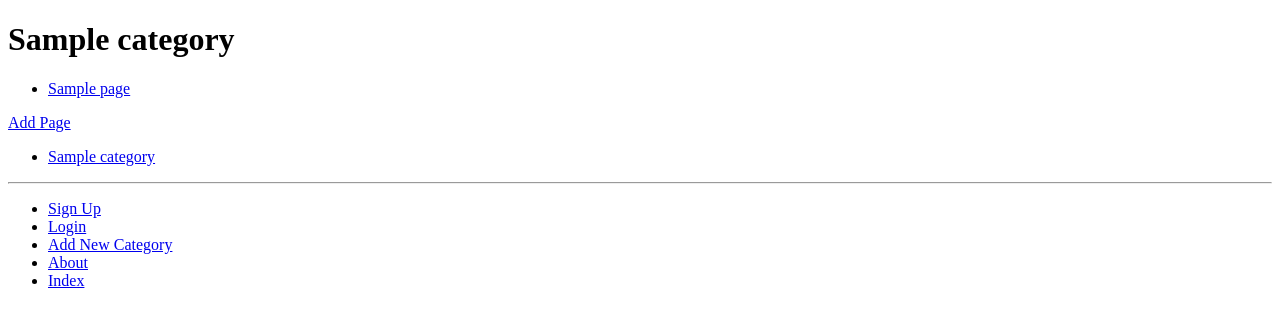
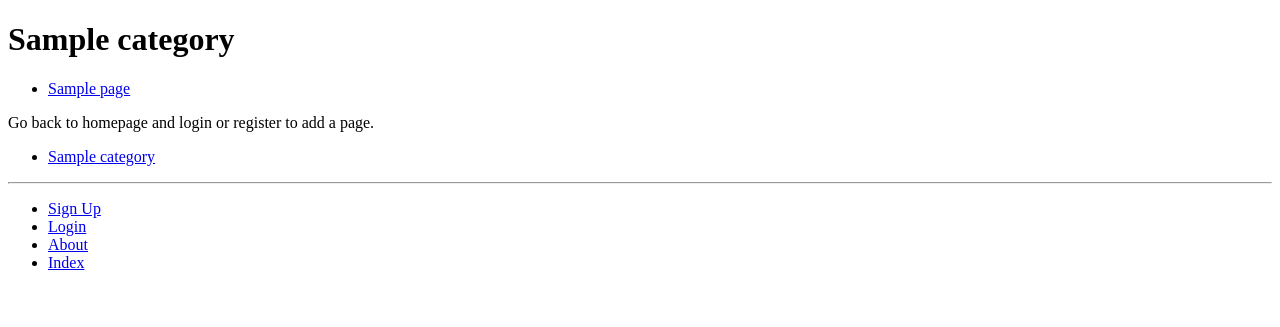
Before and after one commit to KatieNethercot/tango_with_django_project, a Django app: a page that uses templates/rango/base.html in a window 1280 px wide. Shown: the top 327 px of the page. Run offline with Django 3.2, Linux system fonts and the light colour scheme; tables that the repository leaves empty hold one stand-in row (values such as "Sample post").

Commit message:
end of chapter 9

```diff
--- a/rango/views.py
+++ b/rango/views.py
@@ -53,6 +53,7 @@ def show_category(request, category_name_slug):
     # Go render the response and return it to the client.
     return render(request, 'rango/category.html', context=context_dict)
 
+@login_required
 def add_category(request):
     form = CategoryForm()
     # A HTTP POST?
@@ -73,7 +74,7 @@ def add_category(request):
     # Render the form with error messages (if any).
     return render(request, 'rango/add_category.html', {'form': form})
 
-
+@login_required
 def add_page(request, category_name_slug):
     try:
         category = Category.objects.get(slug=category_name_slug)
@@ -159,7 +160,8 @@ def user_login(request):
 
 @login_required
 def restricted(request):
-    return HttpResponse("Since you're logged in, you can see this text!")
+    #return HttpResponse("Since you're logged in, you can see this text!")
+    return render(request, 'rango/restricted.html')
 
 # Use the login_required() decorator to ensure only those logged in can
 # access the view.
--- a/templates/rango/base.html
+++ b/templates/rango/base.html
@@ -28,13 +28,13 @@
                     <!-- Show these links when the user is logged in -->
                     <li><a href="{% url 'rango:restricted' %}">Restricted Page</a></li>
                     <li><a href="{% url 'rango:logout' %}">Logout</a></li>
+                    <li><a href="{% url 'rango:add_category' %}">Add New Category</a></li>
                 {% else %}
                     <!-- Show these links when the user is NOT logged in -->
                     <li><a href="{% url 'rango:register' %}">Sign Up</a></li>
                     <li><a href="{% url 'rango:login' %}">Login</a></li>
                 {% endif %}
                     <!-- Outside the conditional statements, ALWAYS show -->
-                    <li><a href="{% url 'rango:add_category' %}">Add New Category</a></li>
                     <li><a href="{% url 'rango:about' %}">About</a></li>
                     <li><a href="{% url 'rango:index' %}">Index</a></li>
              </ul>
--- a/templates/rango/category.html
+++ b/templates/rango/category.html
@@ -25,9 +25,12 @@
         {% else %}
         <strong>No pages currently in category.</strong>
         {% endif %}
-
-        <a href="{ % url 'rango:add_page' category.slug % }">Add Page</a> <br/>
+        {% if user.is_authenticated %}
+            <a href="{ % url 'rango:add_page' category.slug % }">Add Page</a> <br/>
         {% else %}
+            Go back to homepage and login or register to add a page.
+        {% endif %}
+    {% else %}
         The specified category does not exist.
-        {% endif %}
+    {% endif %}
 {% endblock %}
```
Also changed, not shown: templates/rango/restricted.html (added, +13 -0 lines).
